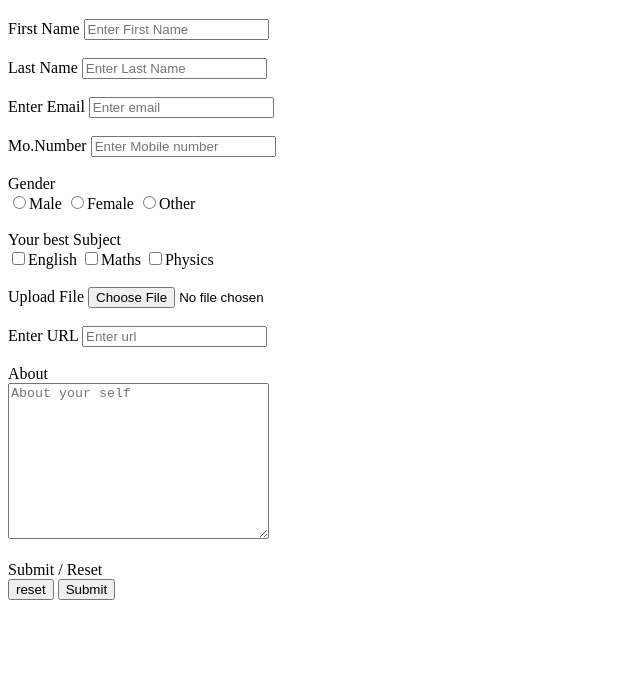
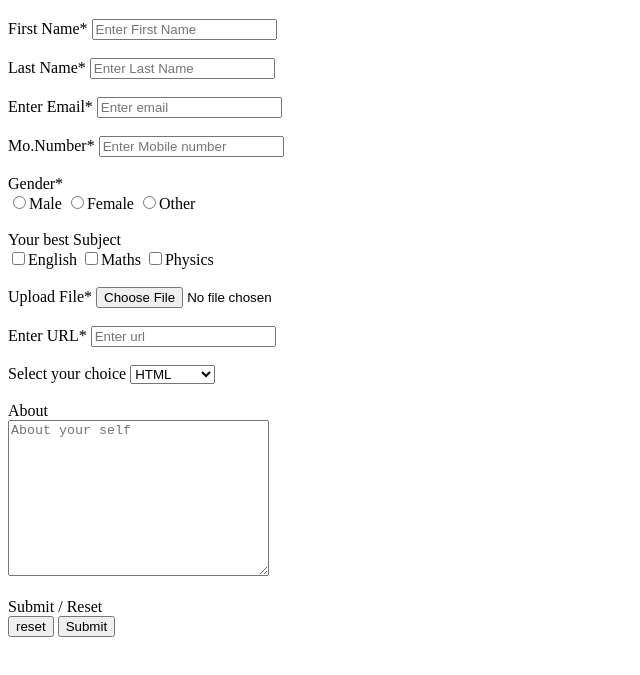
Before and after one commit to Ajay-Dhangar/elevation-session-January-2023, a plain HTML site: page form.html in a window 1280 px wide. Shown: the part 61-736 px from the top of the page, without its empty margins (0-640 px from the left). Drawn offline with Linux system fonts and the light colour scheme.

Commit message:
initial cummit

```diff
--- a/form.html
+++ b/form.html
@@ -8,16 +8,16 @@
 <body>
     <h1>HTML Forms</h1>
     <form>
-        <label>First Name</label>
+        <label>First Name*</label>
         <input type="text" name="firstname" placeholder="Enter First Name" required /><br><br>
-        <label>Last Name</label>
+        <label>Last Name*</label>
         <input type="text" name="lastname" placeholder="Enter Last Name" required><br><br>
-        <label>Enter Email </label>
+        <label>Enter Email* </label>
         <input type="email" name="email" placeholder="Enter email" required/><br><br>
-        <label>Mo.Number</label>
+        <label>Mo.Number*</label>
         <input type="tel" name="tel" id="tel" placeholder="Enter Mobile number" required><br><br>
 
-        <label>Gender</label><br>
+        <label>Gender*</label><br>
         <input type="radio" name="gender" value="" id="male">Male
         <input type="radio" name="gender" value="" id="female">Female
         <input type="radio" name="gender" value="" id="other">Other<br><br>
@@ -27,12 +27,20 @@
         <input type="checkbox" name="maths" id="maths">Maths
         <input type="checkbox" name="physics" id="physics">Physics<br><br>
 
-        <label>Upload File</label>
+        <label>Upload File*</label>
         <input type="file" name="file" id="file" placeholder="Enter Upload File" required><br>
 
-        <br> <label>Enter URL</label>
+        <br> <label>Enter URL*</label>
         <input type="url" name="url" id="url" placeholder="Enter url" required><br>
         <br>
+        <label>Select your choice</label>
+        <select name="select" id="select" >
+            <option value="1">HTML</option>
+            <option value="2">CSS</option>
+            <option value="3">JavaScript</option>
+            <option value="4">React</option>
+        </select>
+        <br><br>
         <label>About</label><br>
         <textarea name="about" id="about" cols="30" rows="10" placeholder="About your self" required></textarea><br><br>
         <label>Submit / Reset</label><br>
```
